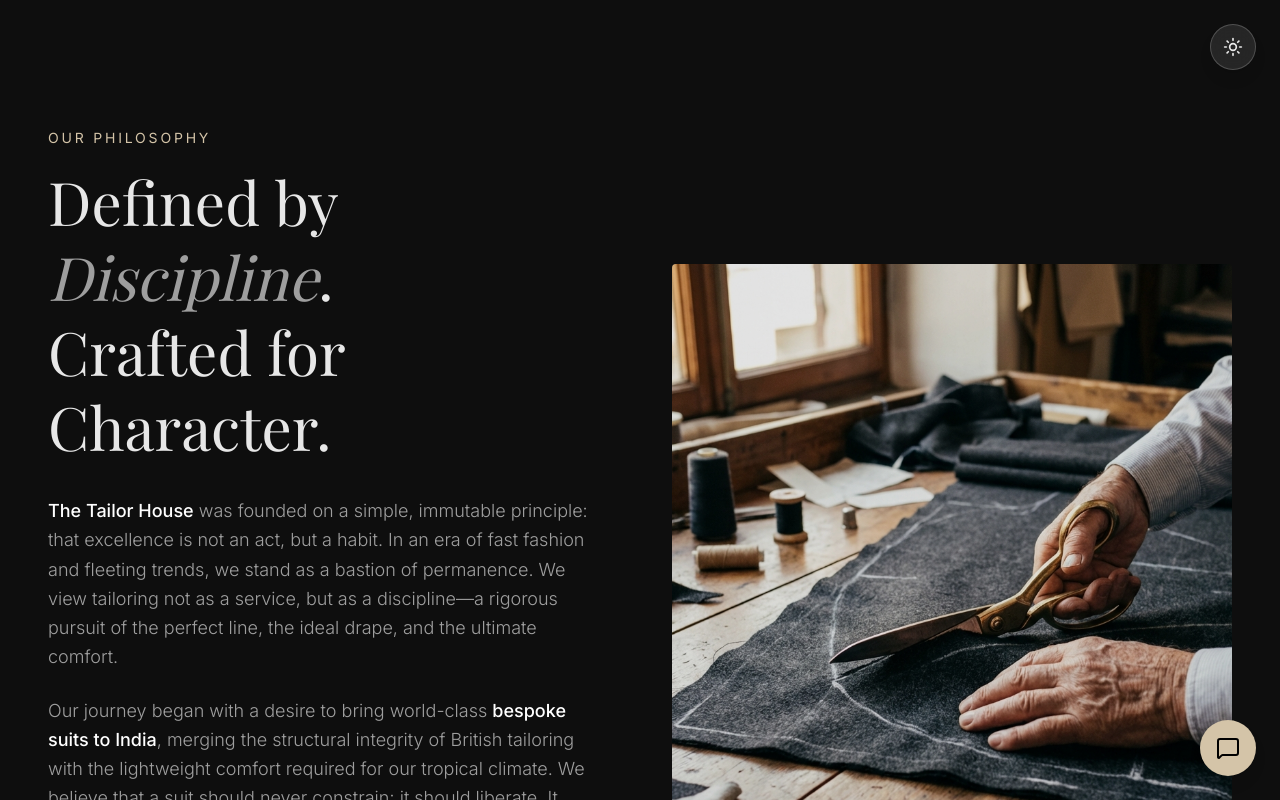
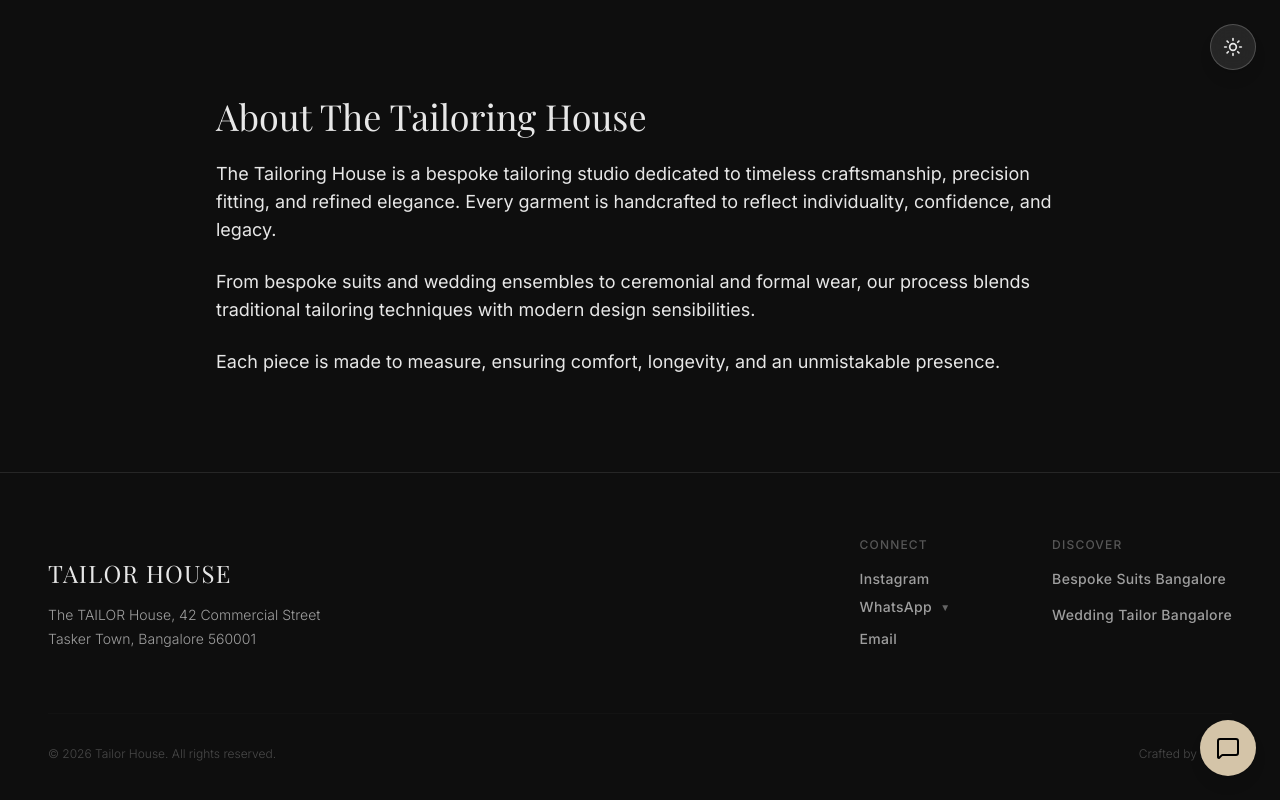
Before and after one commit to raghavendraakashu/The-tailor-house, a Next.js app: page /about in a window 1280 px wide. Shown: the top 800 px of the page. Built offline with nearby package versions, Linux system fonts and the light colour scheme; a web font is replaced by a local one.

Commit message:
Simplify About page content

```diff
--- a/app/about/page.tsx
+++ b/app/about/page.tsx
@@ -1,56 +1,34 @@
-'use client';
+import type { Metadata } from "next";
 
-import Image from 'next/image';
-import { motion } from 'framer-motion';
+export const metadata: Metadata = {
+    title: "About Us | The Tailoring House",
+    description:
+        "The Tailoring House is a bespoke tailoring brand crafting handcrafted suits, sherwanis, and formalwear with timeless elegance.",
+};
 
 export default function AboutPage() {
     return (
-        <main className="min-h-screen bg-background text-foreground pt-32 pb-24 px-6 md:px-12">
-            <div className="max-w-7xl mx-auto grid grid-cols-1 md:grid-cols-2 gap-16 items-center">
+        <main className="px-6 py-24 max-w-4xl mx-auto">
+            <h1 className="text-4xl font-playfair mb-6">
+                About The Tailoring House
+            </h1>
 
-                {/* Text Content */}
-                <motion.div
-                    initial={{ opacity: 0, y: 30 }}
-                    animate={{ opacity: 1, y: 0 }}
-                    transition={{ duration: 0.8, ease: "easeOut" }}
-                    className="order-2 md:order-1"
-                >
-                    <span className="text-accent uppercase tracking-[0.2em] text-sm mb-4 block">Our Philosophy</span>
-                    <h1 className="text-4xl md:text-6xl font-serif mb-8 leading-tight">
-                        Defined by <span className="italic text-secondary">Discipline</span>. <br />
-                        Crafted for Character.
-                    </h1>
+            <p className="text-lg text-muted-foreground mb-6">
+                The Tailoring House is a bespoke tailoring studio dedicated to timeless
+                craftsmanship, precision fitting, and refined elegance. Every garment
+                is handcrafted to reflect individuality, confidence, and legacy.
+            </p>
 
-                    <div className="space-y-6 text-secondary text-lg font-light leading-relaxed">
-                        <p>
-                            <strong className="text-white font-medium">The Tailor House</strong> was founded on a simple, immutable principle: that excellence is not an act, but a habit. In an era of fast fashion and fleeting trends, we stand as a bastion of permanence. We view tailoring not as a service, but as a discipline—a rigorous pursuit of the perfect line, the ideal drape, and the ultimate comfort.
-                        </p>
-                        <p>
-                            Our journey began with a desire to bring world-class <strong className="text-white font-medium">bespoke suits to India</strong>, merging the structural integrity of British tailoring with the lightweight comfort required for our tropical climate. We believe that a suit should never constrain; it should liberate. It should empower the wearer, providing a silent confidence that fills the room before a word is spoken.
-                        </p>
-                        <p>
-                            We are a team of master cutters, artisans, and stylists dedicated to the individual. We reject the "one size fits all" mentality. Instead, we treat every body as a unique canvas. Our heritage is built on long-standing relationships with our clients, many of whom have trusted us with their wardrobes for decades. When you choose The Tailor House, you are not just buying a garment; you are investing in a legacy of craftsmanship.
-                        </p>
-                    </div>
-                </motion.div>
+            <p className="text-lg text-muted-foreground mb-6">
+                From bespoke suits and wedding ensembles to ceremonial and formal wear,
+                our process blends traditional tailoring techniques with modern design
+                sensibilities.
+            </p>
 
-                {/* Image */}
-                <motion.div
-                    initial={{ opacity: 0, scale: 0.95 }}
-                    animate={{ opacity: 1, scale: 1 }}
-                    transition={{ duration: 1, delay: 0.2 }}
-                    className="order-1 md:order-2 relative aspect-[3/4] md:aspect-[4/5] rounded-sm overflow-hidden"
-                >
-                    <Image
-                        src="/images/process-cut.png"
-                        alt="Master Cutter at work"
-                        fill
-                        className="object-cover"
-                        priority
-                    />
-                    <div className="absolute inset-0 bg-black/10" />
-                </motion.div>
-            </div>
+            <p className="text-lg text-muted-foreground">
+                Each piece is made to measure, ensuring comfort, longevity, and an
+                unmistakable presence.
+            </p>
         </main>
     );
 }
```
